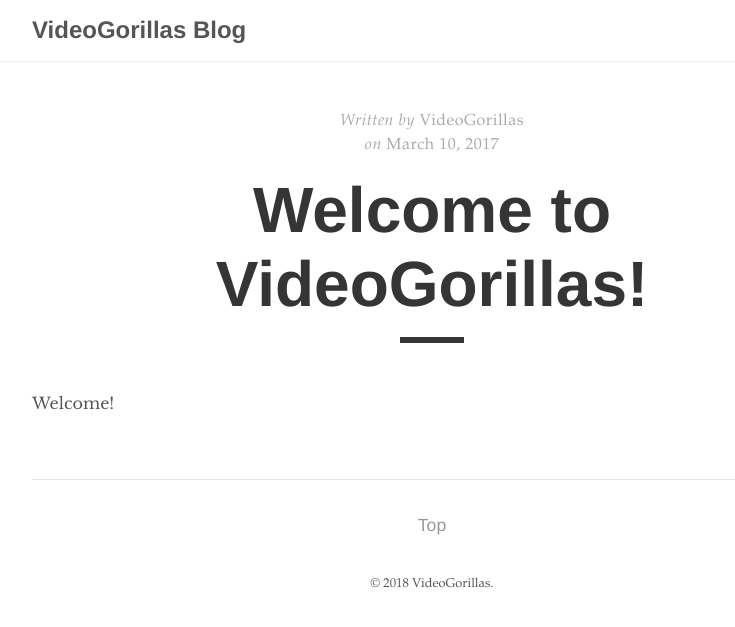
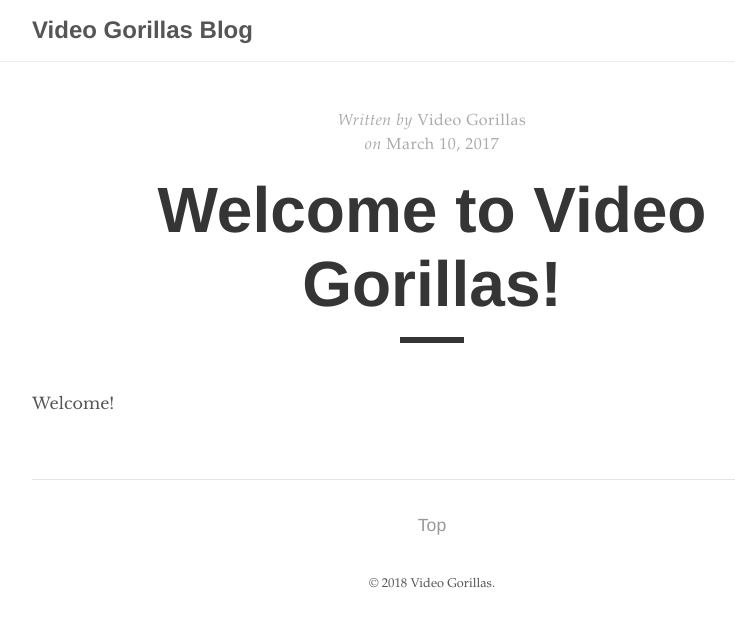
Before and after one commit to videogorillas/blog, a Jekyll site: the page built from _posts/2017-03-10-welcome.md, in a window 1280 px wide. Shown: the top 627 px of the page, without its empty margins (208-943 px from the left). Built offline with Jekyll 4.4.1, drawn with Linux system fonts in a browser that asks for light colours.

Commit message:
favicons url

```diff
--- a/_config.yml
+++ b/_config.yml
@@ -13,7 +13,7 @@
 # you will see them accessed via {{ site.title }}, {{ site.email }}, and so on.
 # You can create any custom variable you would like, and they will be accessible
 # in the templates via {{ site.myvariable }}.
-title: VideoGorillas Blog
+title: Video Gorillas Blog
 email: your-email@example.com
 description: >- # this means to ignore newlines until "baseurl:"
   Write an awesome description for your new site here. You can edit this
@@ -43,7 +43,7 @@ permalink:      /:title
 paginate:       5
 
 author:
-  name: "VideoGorillas"
+  name: "Video Gorillas"
 
 # Exclude from processing.
 # The following items will not be processed, by default. Create a custom list
--- a/_includes/head.html
+++ b/_includes/head.html
@@ -18,10 +18,15 @@
   <link rel="stylesheet" href="https://fonts.googleapis.com/css?family=Libre+Baskerville:400,400i,700">
 
   <!-- Favicon -->
-  <link rel="icon" type="image/png" sizes="32x32" href="{{ "/icons/apple-touch-icon.png" | prepend: site.url }}">
-  <link rel="icon" type="image/png" sizes="16x16" href="{{ "/assets/favicon-16x16.png" | prepend: site.url }}">
-  <link rel="apple-touch-icon" sizes="180x180" href="{{ "/assets/apple-touch-icon.png" | prepend: site.url }}">
+  <link rel="apple-touch-icon" sizes="180x180" href="/icons/apple-touch-icon.png">
+  <link rel="icon" type="image/png" href="/icons/favicon-32x32.png" sizes="32x32">
+  <link rel="icon" type="image/png" href="/icons/favicon-16x16.png" sizes="16x16">
+  <link rel="manifest" href="/icons/manifest.json">
+  <link rel="mask-icon" href="/icons/safari-pinned-tab.svg" color="#ff4664">
+  <link rel="shortcut icon" href="/icons/favicon.ico">
+  <meta name="msapplication-config" content="/icons/browserconfig.xml">
 
+  <meta name="keywords" content="Videogorillas, Video Gorillas, Post-production, Special effects, Film remastering, Bigfoot, VFX">
   <!-- RSS -->
   {% feed_meta %}
 </head>
--- a/_posts/2017-03-10-welcome.md
+++ b/_posts/2017-03-10-welcome.md
@@ -1,7 +1,7 @@
 ---
 layout: post
-title:  "Welcome to VideoGorillas!"
-author: "VideoGorillas"
+title:  "Welcome to Video Gorillas!"
+author: "Video Gorillas"
 ---
 
 Welcome!
```
